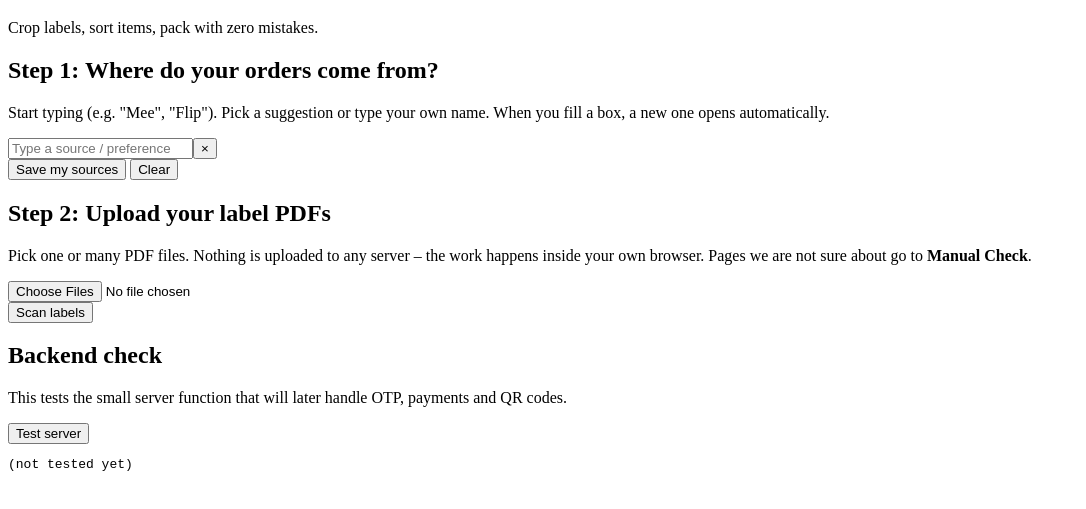
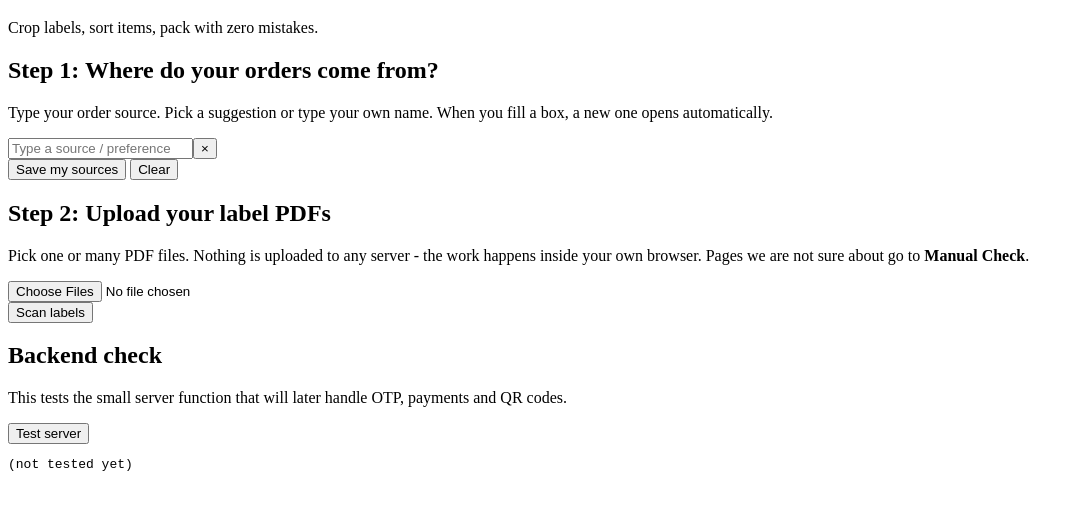
Before and after one commit to dsoumyajit023-jpg/packkaro, a plain HTML site: page index.html in a window 1280 px wide. Shown: the part 61-570 px from the top of the page, without its empty margins (0-1086 px from the left). Drawn offline with Linux system fonts and the light colour scheme.

Commit message:
Update index.html

```diff
--- a/index.html
+++ b/index.html
@@ -16,7 +16,7 @@
     <section class="card">
       <h2>Step 1: Where do your orders come from?</h2>
       <p class="hint">
-        Start typing (e.g. "Mee", "Flip"). Pick a suggestion or type your own name.
+        Type your order source. Pick a suggestion or type your own name.
         When you fill a box, a new one opens automatically.
       </p>
 
@@ -36,7 +36,7 @@
     <section class="card">
       <h2>Step 2: Upload your label PDFs</h2>
       <p class="hint">
-        Pick one or many PDF files. Nothing is uploaded to any server &ndash; the work happens
+        Pick one or many PDF files. Nothing is uploaded to any server - the work happens
         inside your own browser. Pages we are not sure about go to <b>Manual Check</b>.
       </p>
       <input id="file-input" type="file" accept="application/pdf" multiple />
```
